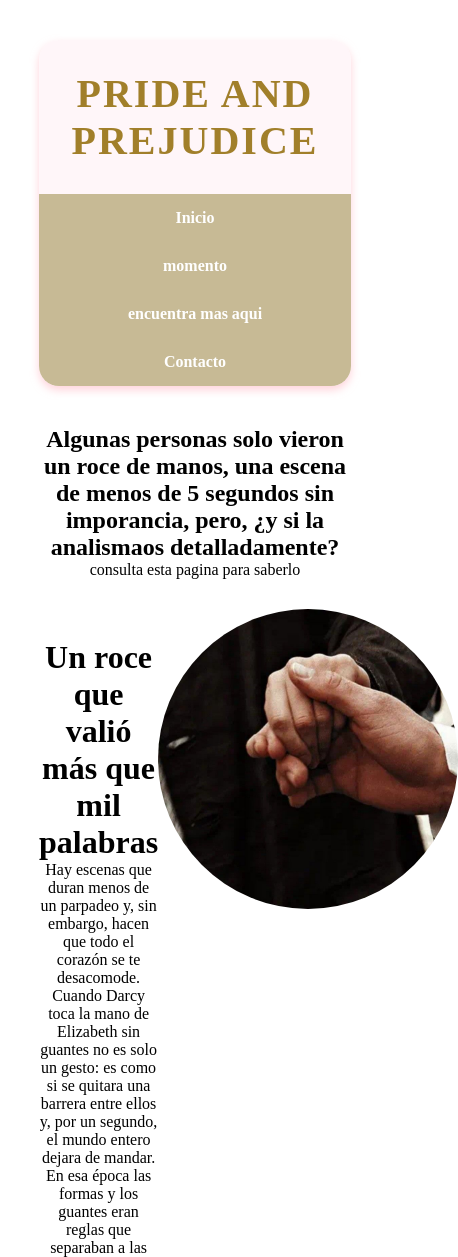
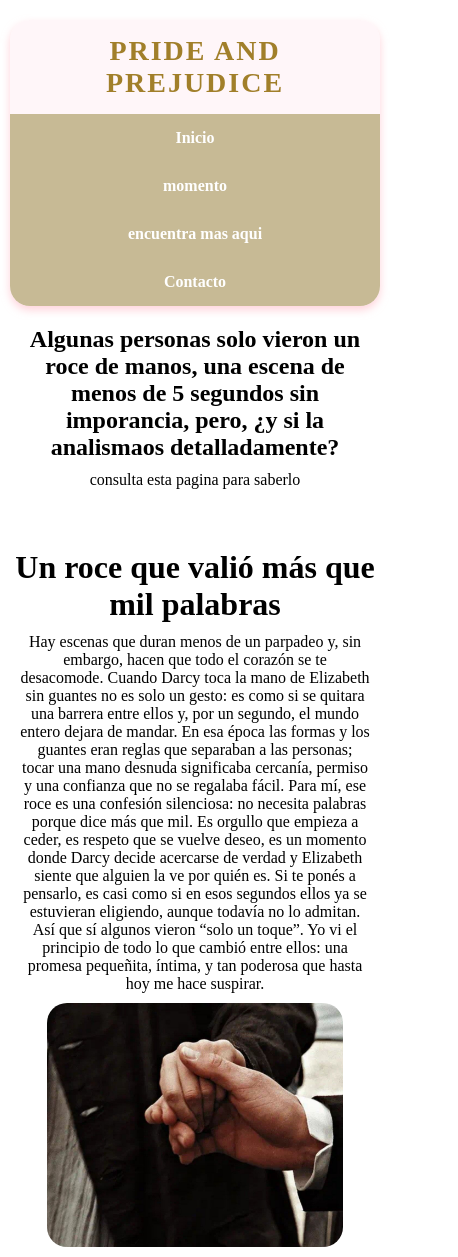
Before and after one commit to bianka-hub/prideandprejudice, a plain HTML site: page momento.html in a window 390 px wide. Shown: the top 1257 px of the page, 458 px wide, since content can reach past the window. Drawn offline with Linux system fonts and the light colour scheme.

Commit message:
Add files via upload

```diff
--- a/momento.html
+++ b/momento.html
@@ -16,7 +16,7 @@
         <li><a href="momento.html">momento</a></li>
 		<li><a href="encuentra.html">encuentra mas aqui</a></li>
         <li><a href="contacto.html">Contacto</a></li>
-
+     <meta name="viewport" content="width=device-width, initial-scale=1.0">
 
       </ul>
     </nav>
--- a/style.css
+++ b/style.css
@@ -136,3 +136,63 @@ img:hover {
  .contenedor{
 	 display: flex;
  }
+ /* --- Ajuste responsive general --- */
+@media (max-width: 600px) {
+  header {
+    width: 95%;
+    margin: 20px auto;
+  }
+
+  header h1 {
+    font-size: 28px;
+    padding: 15px;
+  }
+
+  header ul {
+    grid-template-columns: 1fr;
+  }
+
+  main {
+    width: 95%;
+    margin: 20px auto;
+  }
+
+  /* Hace que las imágenes y textos se adapten */
+  .contenedor {
+    flex-direction: column;
+    align-items: center;
+    text-align: center;
+  }
+
+  .imagen {
+    width: 80%;
+    height: auto;
+    border-radius: 20px;
+  }
+
+  p, h2, h3 {
+    text-align: center;
+    margin: 10px;
+  }
+}
+
+/* --- Ajuste para tablets --- */
+@media (min-width: 601px) and (max-width: 1024px) {
+  header {
+    width: 90%;
+  }
+
+  header h1 {
+    font-size: 34px;
+  }
+
+  .contenedor {
+    flex-wrap: wrap;
+    justify-content: center;
+  }
+
+  .imagen {
+    width: 250px;
+    height: 250px;
+  }
+}
```
